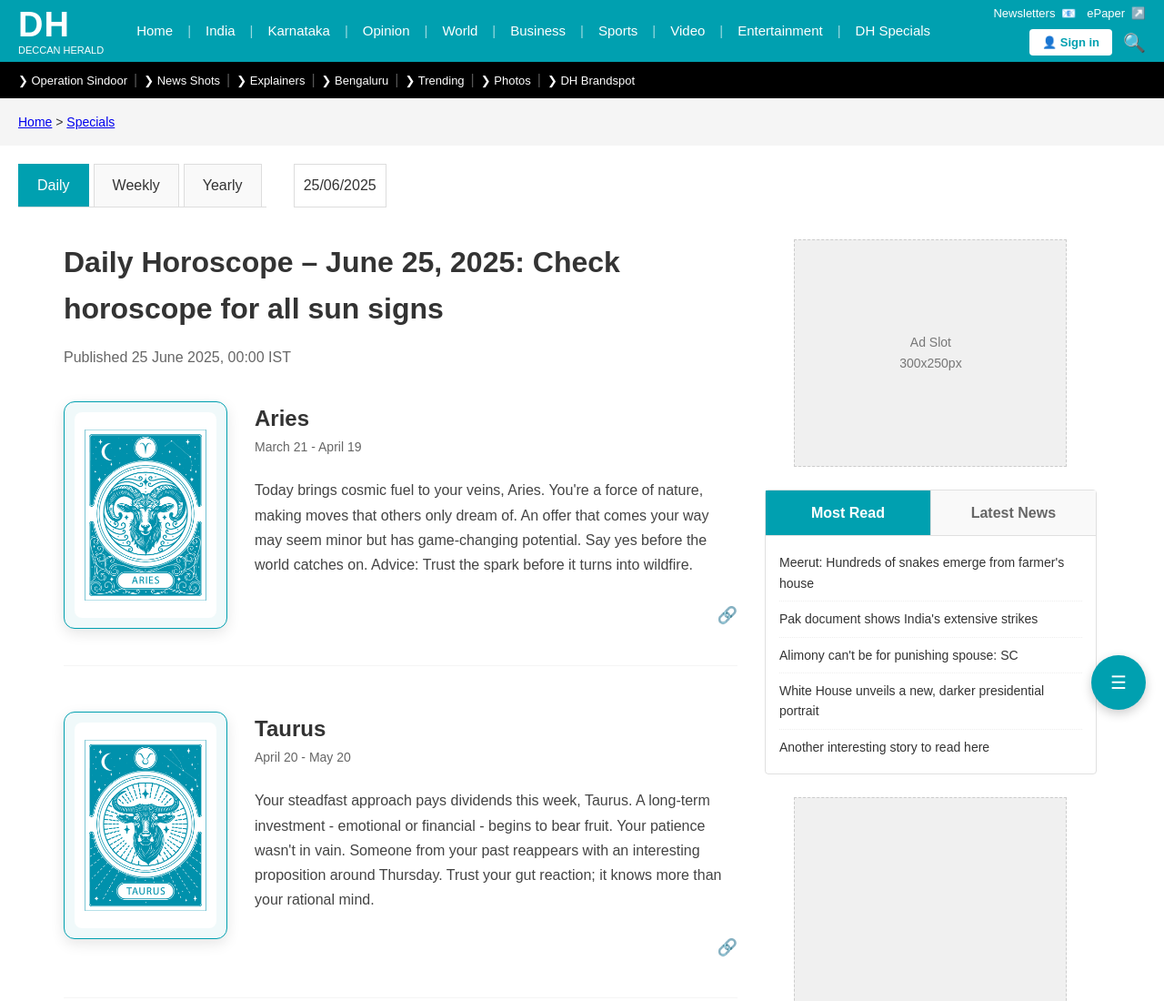
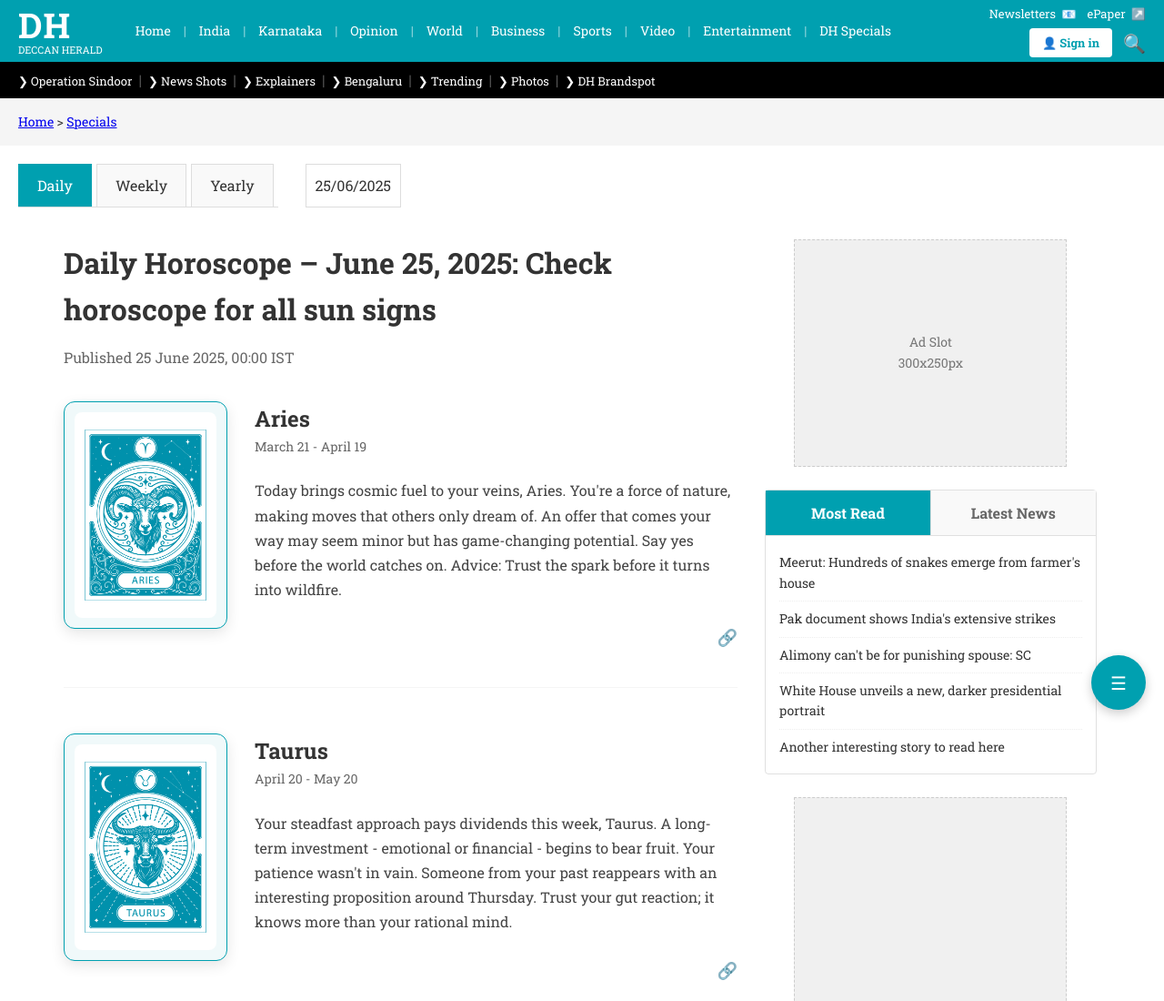
Before and after one commit to harshdhpv/Horoscope---Git, a plain HTML site: page index.html in a window 1280 px wide. Shown: the top 1100 px of the page at 91% size. Drawn offline with Linux system fonts and the light colour scheme.

Commit message:
Font change universal
Universal font change update to Roboto Slab from Arial

```diff
--- a/index.html
+++ b/index.html
@@ -4,6 +4,10 @@
     <meta charset="UTF-8">
     <meta name="viewport" content="width=device-width, initial-scale=1.0">
     <title>Daily Horoscope - Deccan Herald</title>
+    <!-- Font link for Roboto Slab is already included in the original file -->
+    <link rel="preconnect" href="https://fonts.googleapis.com">
+    <link rel="preconnect" href="https://fonts.gstatic.com" crossorigin>
+    <link href="https://fonts.googleapis.com/css2?family=Roboto+Slab:wght@100;200;300;400;500;600;700;800;900&display=swap" rel="stylesheet">
     <style>
         :root {
             --dh-teal: #00a0b0;
@@ -17,7 +21,8 @@
             margin: 0;
             padding: 0;
             box-sizing: border-box;
-            font-family: Arial, sans-serif;
+            /* FIX: Changed font-family to Roboto Slab for the entire website */
+            font-family: 'Roboto Slab', serif;
         }
 
         body {
@@ -626,8 +631,11 @@
             .logo span { font-size: 11px; }
             .logo { margin-right: 20px; }
             .header-center-nav { display: flex; }
-            .header-center-nav li a { font-size: 15px; padding: 10px 6px;}
-            .header-center-nav li:not(:last-child)::after { margin: 0 10px; font-size: 15px; }
+
+            /* FIX: Adjusted font-size and margin to prevent layout breaking with Roboto Slab font */
+            .header-center-nav li a { font-size: 14px; padding: 10px 6px;}
+            .header-center-nav li:not(:last-child)::after { margin: 0 8px; font-size: 14px; }
+
             .header-right-top-links, .header-right-bottom-actions { gap: 12px; }
             .header-link-desktop { display: inline-block; font-size: 13px; }
             .header-icon-mobile { display: none; }
```
